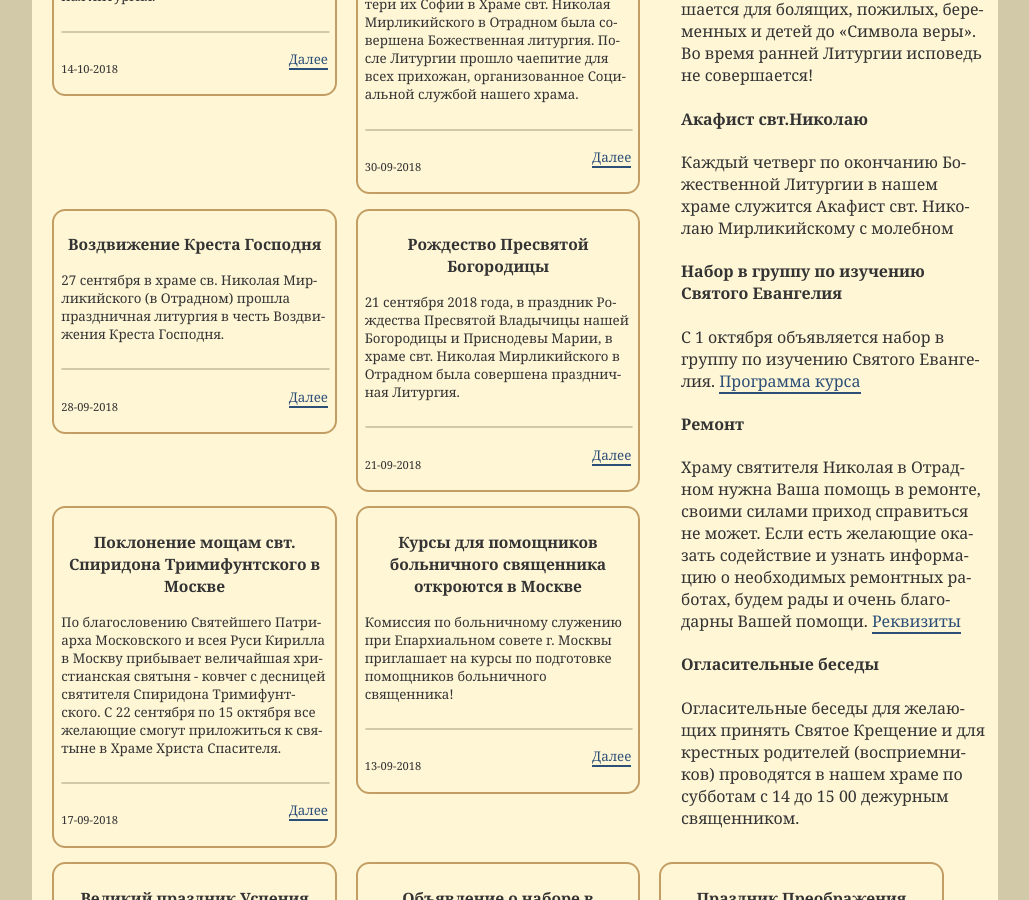
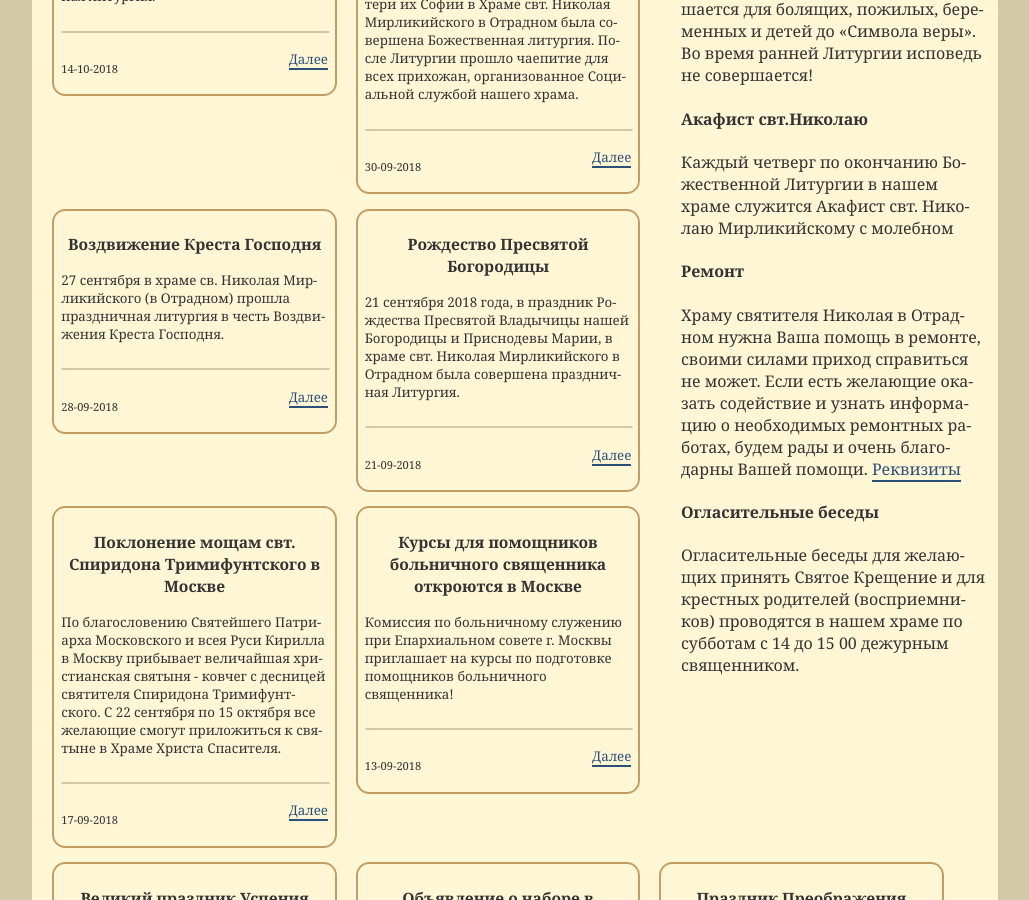
Before and after one commit to hramotradnoe/hramotradnoe.github.io, a Jekyll site: the page built from index.html, in a window 1280 px wide and 900 px high, scrolled down 486 px. Shown: the whole window, without its empty margins (125-1154 px from the left). Built offline with Jekyll 4.4.1, drawn with Linux system fonts in a browser that asks for light colours.

Commit message:
Update ads.yml

```diff
--- a/_data/ads.yml
+++ b/_data/ads.yml
@@ -2,8 +2,6 @@
   description : Во время праздничной и воскресной (поздней) Литургии исповедь совершается для болящих, пожилых, беременных и детей до «Символа веры». Во время ранней Литургии исповедь не совершается!
 - title       : Акафист свт.Николаю
   description : Каждый четверг по окончанию Божественной Литургии в нашем храме служится Акафист свт. Николаю Мирликийскому с молебном
-- title       : Набор в группу по изучению Святого Евангелия
-  description : С 1 октября объявляется набор в группу по изучению Святого Евангелия. [Программа курса](/catechesis/)
 - title       : Ремонт
   description : Храму cвятителя Николая в Отрадном нужна Ваша помощь в ремонте, своими силами приход справиться не может. Если есть желающие оказать содействие и узнать информацию о необходимых ремонтных работах, будем рады и очень благодарны Вашей помощи. [Реквизиты](/posts/2011/12/help_for_church)
 - title       : Огласительные беседы
```
